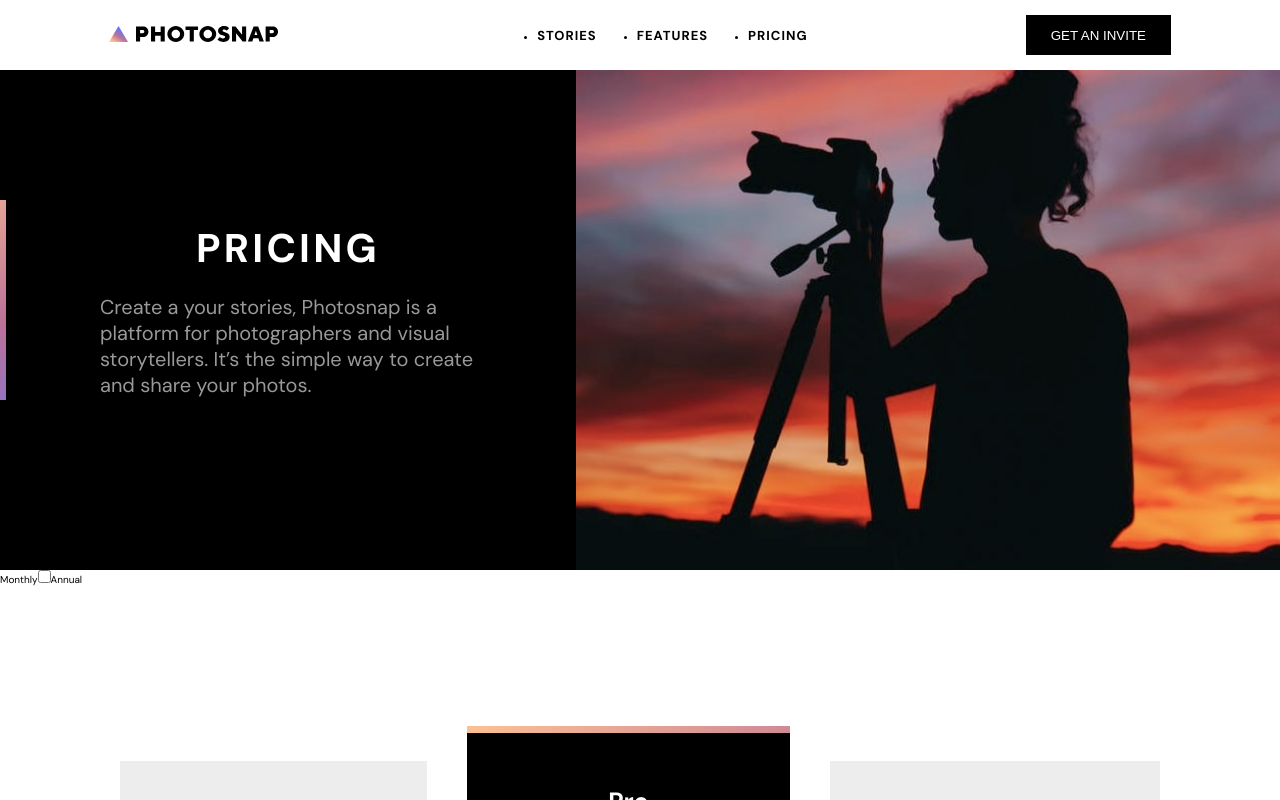
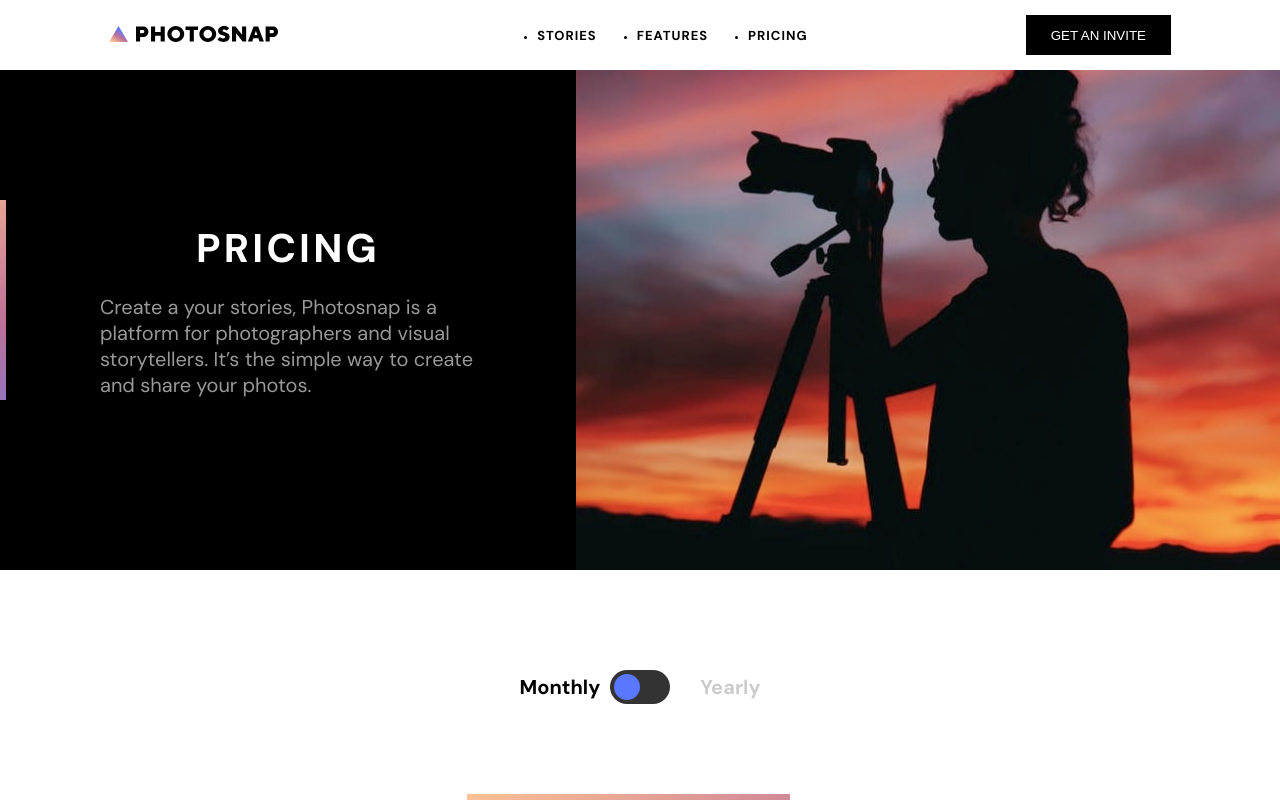
Before and after one commit to GeorgeFlood/snapshot-web, a React (Vite) app: page /pricing in a window 1280 px wide. Shown: the top 800 px of the page. Built offline with nearby package versions, Linux system fonts and the light colour scheme.

Commit message:
updated slider on pricing

```diff
--- a/src/components/pricing/PricingContainer.jsx
+++ b/src/components/pricing/PricingContainer.jsx
@@ -23,15 +23,17 @@ const PricingContainer = () => {
     <div>
       <div className="switch">
         <label>
-          Monthly
+          <span style={{ opacity: isAnnual ? "0.2" : "1" }}>Monthly</span>
           <input
             type="checkbox"
             checked={isAnnual}
             onChange={togglePricingMode}
           />
-          <span className="slider"></span>
+          <span className="slider round"></span>
         </label>
-        Annual
+        <label>
+          <span style={{ opacity: isAnnual ? "1" : "0.2" }}>Yearly</span>
+        </label>
       </div>
 
       <div className="pricing-cards">
--- a/src/scss/pricing/_cards.scss
+++ b/src/scss/pricing/_cards.scss
@@ -1,9 +1,77 @@
+.switch {
+  position: relative;
+  display: inline-flex;
+  justify-content: center;
+  align-items: center;
+  width: 60px;
+  height: 34px;
+  left: 50%;
+  transform: translateX(-50%);
+  margin-top: 10rem;
+}
+
+.switch input {
+  opacity: 0;
+  width: 0;
+  height: 0;
+}
+
+.slider {
+  position: absolute;
+  cursor: pointer;
+  top: 0;
+  left: 0;
+  right: 0;
+  bottom: 0;
+  background-color: #333333;
+  transition: 0.4s;
+  border-radius: 34px;
+}
+
+.slider:before {
+  position: absolute;
+  content: "";
+  height: 26px;
+  width: 26px;
+  left: 4px;
+  bottom: 4px;
+  background-color: #5a77ff;
+  transition: 0.4s;
+  border-radius: 50%;
+}
+
+.switch label {
+  display: flex;
+  justify-content: space-between;
+  align-items: center;
+  padding: 0rem 5rem;
+  font-size: 2rem;
+  font-weight: 800;
+}
+
+input:checked + .slider {
+  background-color: #ffaa5a;
+}
+
+input:checked + .slider:before {
+  transform: translateX(26px);
+}
+
+/* Rounded sliders */
+.slider.round {
+  border-radius: 34px;
+}
+
+.slider.round:before {
+  border-radius: 50%;
+}
+
 .pricing-cards {
   display: flex;
   justify-content: space-around;
   align-items: center;
   text-align: center;
-  margin: 10rem;
+  margin: 5rem 10rem 10rem 10rem;
 }
 
 .pricing-card {
--- a/src/styles/main.css
+++ b/src/styles/main.css
@@ -497,12 +497,80 @@ body {
   bottom: 0;
 }
 
+.switch {
+  position: relative;
+  display: inline-flex;
+  justify-content: center;
+  align-items: center;
+  width: 60px;
+  height: 34px;
+  left: 50%;
+  transform: translateX(-50%);
+  margin-top: 10rem;
+}
+
+.switch input {
+  opacity: 0;
+  width: 0;
+  height: 0;
+}
+
+.slider {
+  position: absolute;
+  cursor: pointer;
+  top: 0;
+  left: 0;
+  right: 0;
+  bottom: 0;
+  background-color: #333333;
+  transition: 0.4s;
+  border-radius: 34px;
+}
+
+.slider:before {
+  position: absolute;
+  content: "";
+  height: 26px;
+  width: 26px;
+  left: 4px;
+  bottom: 4px;
+  background-color: #5a77ff;
+  transition: 0.4s;
+  border-radius: 50%;
+}
+
+.switch label {
+  display: flex;
+  justify-content: space-between;
+  align-items: center;
+  padding: 0rem 5rem;
+  font-size: 2rem;
+  font-weight: 800;
+}
+
+input:checked + .slider {
+  background-color: #ffaa5a;
+}
+
+input:checked + .slider:before {
+  transform: translateX(26px);
+}
+
+/* Rounded sliders */
+.slider.round {
+  border-radius: 34px;
+}
+
+.slider.round:before {
+  border-radius: 50%;
+}
+
 .pricing-cards {
   display: flex;
   justify-content: space-around;
   align-items: center;
   text-align: center;
-  margin: 10rem;
+  margin: 5rem 10rem 10rem 10rem;
 }
 
 .pricing-card {
```
Also changed, not shown: 1 other file (tests, documents, lock files or other folders).
